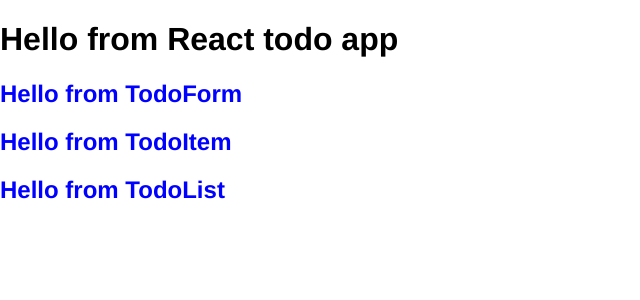
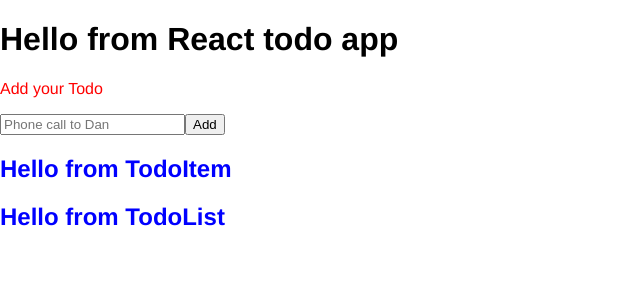
Before and after one commit to suzydp/react-todo-app-v2, a React app: page / in a window 1280 px wide. Shown: the top 300 px of the page, without its empty margins (0-640 px from the left). Built offline with nearby package versions, Linux system fonts and the light colour scheme.

Commit message:
Replace Form to add todo

```diff
--- a/src/components/TodoForm.jsx
+++ b/src/components/TodoForm.jsx
@@ -3,7 +3,13 @@ import React, { Component } from 'react';
 class TodoForm extends React.Component {
   render() {
     return (
-      <h2 className="subtitle">Hello from TodoForm</h2>
+      <div>
+        <p className="title">Add your Todo</p>
+        <form id="form">
+          <input type="text" name="todo" placeholder="Phone call to Dan" />
+          <button>Add</button>
+        </form>
+      </div>
     )
   }
 }
```
